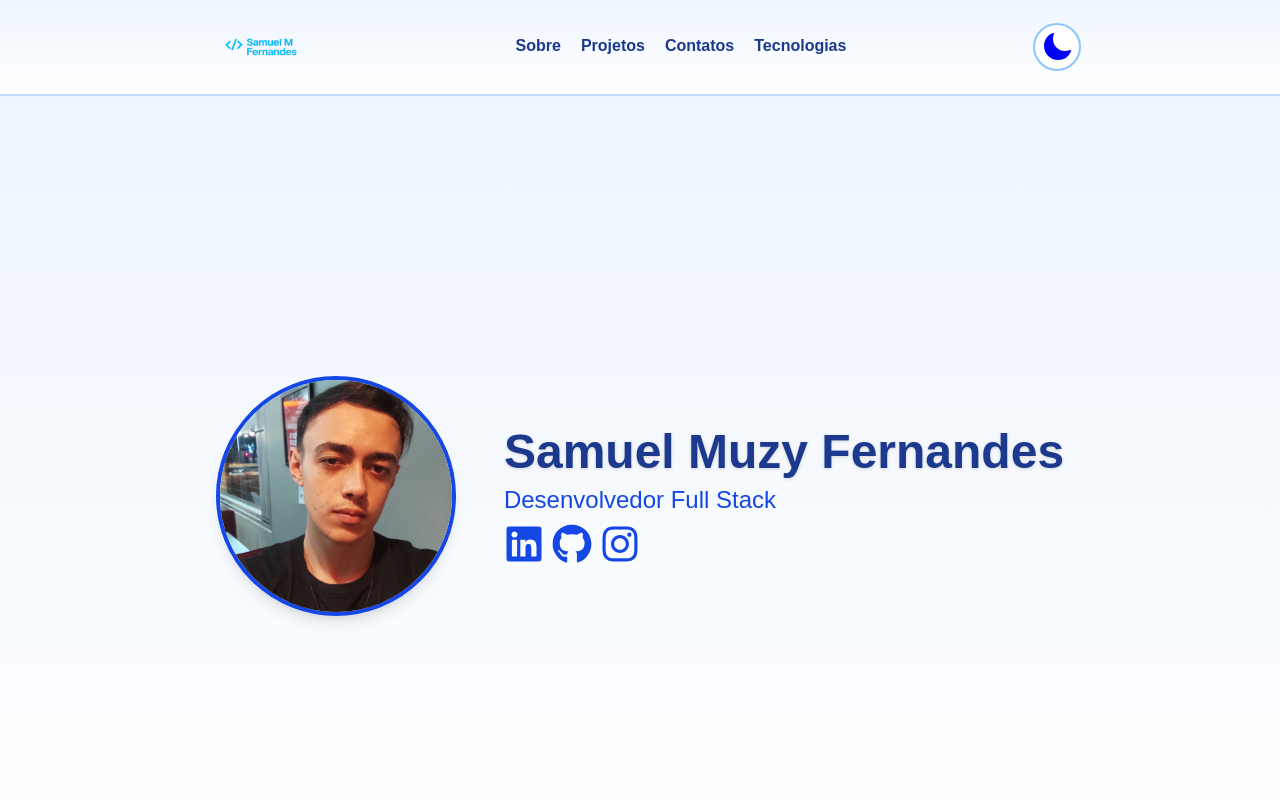
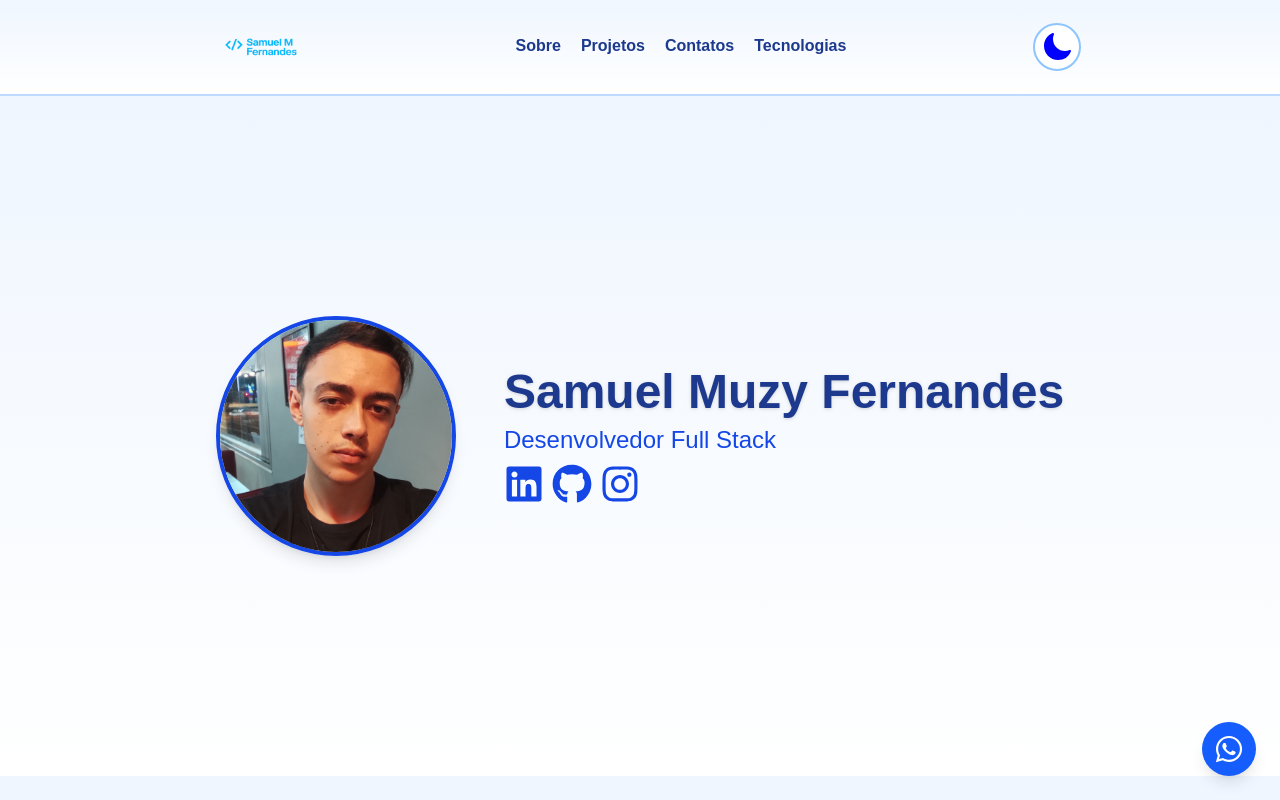
Before and after one commit to samuelmuzy/portfolio, a Next.js app: page / in a window 1280 px wide. Shown: the top 800 px of the page. Built offline with nearby package versions, Linux system fonts and the light colour scheme.

Commit message:
feat:Adiciona button para contato com whatsapp e também adiciona redirecionamento ao email quando clicado em contatos

```diff
--- a/src/app/page.tsx
+++ b/src/app/page.tsx
@@ -1,4 +1,5 @@
 import { About } from "@/components/About";
+import { ButtonWhatsapp } from "@/components/ButtonWhatsapp";
 
 import { Links } from "@/components/Links";
 import { MainSection } from "@/components/MainSection";
@@ -13,6 +14,7 @@ export default function Home() {
       <Links/>
       <Project/>
       <Technologies/>
+      <ButtonWhatsapp/>
     </div>
   );
 }
--- /dev/null
+++ b/src/components/ButtonWhatsapp.tsx
@@ -0,0 +1,22 @@
+'use client'
+import { FaWhatsapp } from "react-icons/fa"
+
+export const ButtonWhatsapp = () =>{
+    const sendMessage = () =>{
+        const number = "5532984828122";
+        const message = "Olá, vi seu portfólio e gostaria de conversar."
+        const url = `https://wa.me/${number}?text=${encodeURIComponent(message)}`;
+        window.open(url, '_black')
+    }
+    return(
+        <div className="fixed bottom-0 right-0 p-6">
+            <button
+                className="p-3 cursor-pointer rounded-full shadow-lg  bg-blue-600 hover:bg-blue-700 dark:bg-blue-500 dark:hover:bg-blue-400 text-white hover:scale-110 transition duration-200 focus:outline-none focus:ring-2 focus:ring-blue-300 dark:focus:ring-blue-600"
+                aria-label="Abrir conversa no WhatsApp"
+                onClick={sendMessage}
+            >
+                <FaWhatsapp className="text-white text-3xl" />
+            </button>
+        </div>
+    )
+}
--- a/src/components/Links.tsx
+++ b/src/components/Links.tsx
@@ -1,20 +1,37 @@
+"use client"
 import { FaGithub, FaInstagram, FaLinkedin } from "react-icons/fa"
 import { FiMail, FiMapPin, FiPhone } from "react-icons/fi"
 
 export const Links = () => {
+    const sendMessage = () =>{
+        const number = "5532984828122";
+        const message = "Olá, vi seu portfólio e gostaria de conversar."
+        const url = `https://wa.me/${number}?text=${encodeURIComponent(message)}`;
+        window.open(url, '_black')
+    }
+
+    const sendEmail = () => {
+        const destinatario = "samuelmuzyfernandes4@email.com";
+        const assunto = "Contato pelo site";
+        const corpo = "Olá, vi seu portfólio e gostaria de conversar.";
+
+        const url = `mailto:${destinatario}?subject=${encodeURIComponent(assunto)}&body=${encodeURIComponent(corpo)}`;
+        window.location.href = url; // Abre o app de e-mail
+    };
+
     return (
         <section id="Contatos" className="md:w-11/12 w-full self-center h-full flex flex-col items-center justify-between border-2 border-blue-200 dark:border-blue-700 rounded-2xl shadow-lg bg-gradient-to-b from-blue-50 to-white dark:from-gray-900 dark:to-gray-800 transition-colors duration-300 p-6 gap-6">
             <p className="text-2xl md:text-4xl font-bold text-center text-blue-900 dark:text-blue-200 mb-2">Entre em contato</p>
 
-            <div id="Links" className="flex flex-col self-start w-full gap-4">
-                <div className="flex border-2 border-blue-200 dark:border-blue-700 items-center gap-4 p-5 rounded-xl bg-white/60 dark:bg-gray-900/60 transition-colors duration-300">
+            <div  id="Links" className="flex flex-col self-start w-full gap-4">
+                <div onClick={sendMessage} className="flex border-2 cursor-pointer border-blue-200 dark:border-blue-700 items-center gap-4 p-5 rounded-xl bg-white/60 dark:bg-gray-900/60 transition-colors duration-300">
                     <FiPhone className="text-blue-700 dark:text-blue-300 w-7 h-7"/>
                     <div>
                         <p className="text-blue-900 dark:text-blue-100 font-semibold">Telefone</p>
                         <p className="text-blue-800 dark:text-blue-200">+55 (32) 984828122</p>
                     </div>
                 </div>
-                <div className="flex border-2 border-blue-200 dark:border-blue-700 items-center gap-4 p-5 rounded-xl bg-white/60 dark:bg-gray-900/60 transition-colors duration-300">
+                <div onClick={sendEmail} className="flex cursor-pointer border-2 border-blue-200 dark:border-blue-700 items-center gap-4 p-5 rounded-xl bg-white/60 dark:bg-gray-900/60 transition-colors duration-300">
                     <FiMail className="text-blue-700 dark:text-blue-300 w-7 h-7 "/>
                     <div>
                         <p className="text-blue-900 dark:text-blue-100 font-semibold">Email</p>
--- a/src/components/MainSection.tsx
+++ b/src/components/MainSection.tsx
@@ -4,7 +4,7 @@ import { FaInstagram, FaGithub, FaLinkedin } from "react-icons/fa"
 
 export const MainSection = () =>{
     return(
-        <main className="w-full min-h-screen flex flex-col md:flex-row justify-center items-center gap-12 bg-gradient-to-b from-blue-50 to-white dark:from-gray-900 dark:to-gray-800 py-12 transition-colors duration-300">
+        <main id="Home" className="w-full min-h-[85vh] flex flex-col md:flex-row justify-center items-center gap-12 bg-gradient-to-b from-blue-50 to-white dark:from-gray-900 dark:to-gray-800 py-12 transition-colors duration-300">
             <Image
                 className="w-40 h-40 md:w-60 md:h-60 border-4 border-blue-700 dark:border-blue-400 rounded-full shadow-lg dark:shadow-blue-900 object-cover transition-transform duration-300 hover:scale-105"
                 src={imagemPrincipal}
--- a/src/components/NavBar.tsx
+++ b/src/components/NavBar.tsx
@@ -1,6 +1,8 @@
 import { useState } from "react"
 import { FiMenu, FiX } from "react-icons/fi"
-import {Switch} from "./Toggle";
+import { Switch } from "./Toggle";
+import { FaLinkedin } from "react-icons/fa";
+import { FaGithub, FaInstagram } from "react-icons/fa6";
 
 export const NavBar = () => {
     const [isOpen, setIsOpen] = useState(false);
@@ -25,11 +27,10 @@ export const NavBar = () => {
 
             {/* Overlay com animação */}
             <div
-                className={`fixed inset-0 z-50 transition-opacity duration-300 ${
-                    isOpen
+                className={`fixed inset-0 z-50 transition-opacity duration-300 ${isOpen
                         ? 'opacity-100 pointer-events-auto'
                         : 'opacity-0 pointer-events-none'
-                }`}
+                    }`}
             >
                 {/* Overlay para fechar ao clicar fora */}
                 <div
@@ -38,9 +39,8 @@ export const NavBar = () => {
                 />
 
                 {/* Menu com animação de slide */}
-                <nav className={`absolute top-0 right-0 w-64 h-full shadow-lg p-6 border-l-2 border-blue-200 dark:border-blue-700 bg-gradient-to-b from-blue-50 to-white dark:from-gray-900 dark:to-gray-800 transition-transform duration-300 ease-in-out ${
-                    isOpen ? 'translate-x-0' : 'translate-x-full'
-                }`}>
+                <nav className={`absolute top-0 right-0 w-64 h-full shadow-lg p-6 border-l-2 border-blue-200 dark:border-blue-700 bg-gradient-to-b from-blue-50 to-white dark:from-gray-900 dark:to-gray-800 transition-transform duration-300 ease-in-out ${isOpen ? 'translate-x-0' : 'translate-x-full'
+                    }`}>
                     <div className="flex justify-between items-center mb-6">
                         <h3 className="text-lg font-semibold text-blue-900 dark:text-blue-200">Menu</h3>
                         <button
@@ -52,7 +52,7 @@ export const NavBar = () => {
                         </button>
                     </div>
 
-                    <div className="flex flex-col gap-4 md:hidden">
+                    <div className="flex flex-col gap-4 md:hidden h-full">
                         <a
                             className="border-b-2 border-transparent hover:border-blue-700 text-blue-900 dark:text-blue-200 font-semibold py-2 transition-all duration-200 hover:translate-x-2"
                             href="#About"
@@ -82,7 +82,24 @@ export const NavBar = () => {
                             Tecnologias
                         </a>
                         <div className="md:hidden flex">
-                            <Switch/>
+                            <Switch />
+                        </div>
+                        <div className="flex gap-3 self-center mt-10">
+                            <div>
+                                <a href="https://www.linkedin.com/in/samuel-muzy-fernandes-a19271269/" target="_blank" rel="noopener noreferrer">
+                                    <FaLinkedin className="w-10 h-10 text-blue-500 dark:text-blue-300 hover:text-blue-900 dark:hover:text-blue-400 transition-colors cursor-pointer" />
+                                </a>
+                            </div>
+                            <div>
+                                <a href="https://github.com/samuelmuzy" target="_blank" rel="noopener noreferrer">
+                                    <FaGithub className="w-10 h-10 text-blue-500 dark:text-blue-300 hover:text-blue-900 dark:hover:text-blue-400 transition-colors cursor-pointer" />
+                                </a>
+                            </div>
+                            <div>
+                                <a href="https://www.instagram.com/samuelmuzyfernandes/" target="_blank" rel="noopener noreferrer">
+                                    <FaInstagram className="w-10 h-10 text-blue-500 dark:text-blue-300 hover:text-blue-900 dark:hover:text-blue-400 transition-colors cursor-pointer" />
+                                </a>
+                            </div>
                         </div>
                     </div>
                 </nav>
--- a/src/components/Technologies.tsx
+++ b/src/components/Technologies.tsx
@@ -4,7 +4,7 @@ import { technologies } from "@/data/technologies"
 export const Technologies = () => {
     return (
         <section className="flex flex-col justify-center items-center pt-16 pb-16" id="Technologies">
-            <h2 className="text-4xl">Tecnologias</h2>
+            <h2 className="text-center text-4xl font-extrabold text-blue-900 dark:text-blue-200 mb-12 drop-shadow">Tecnologias</h2>
             <div className="w-full md:w-11/12 flex flex-wrap p-8 gap-6 justify-center">
                 {technologies.map((project, index) => (
                     <div className="flex items-center gap-2" key={index}>
```
